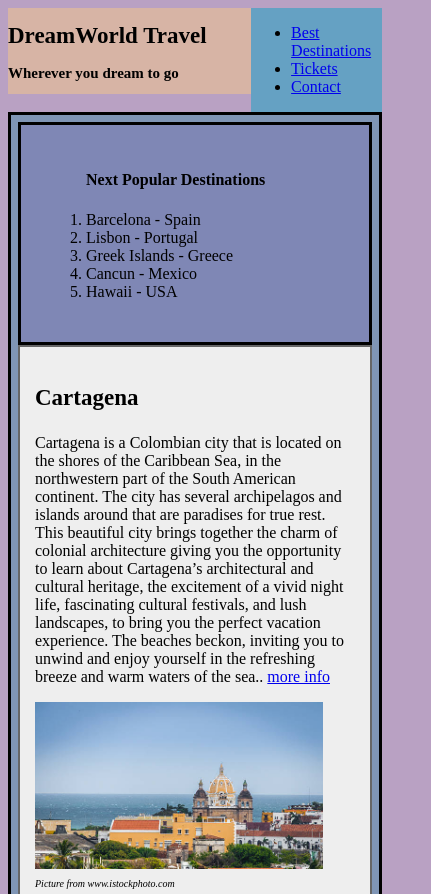
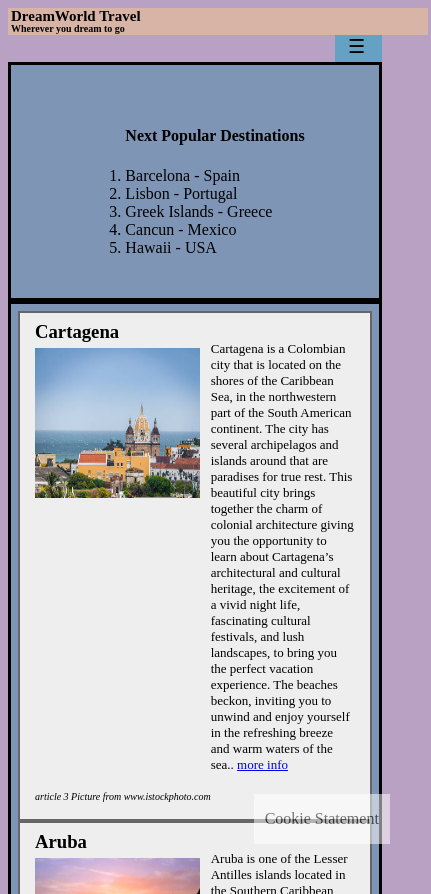
Before and after one commit to Andriguez/577147, a plain HTML site: page index.html in a window 390 px wide. Shown: the top 894 px of the page, 431 px wide, since content can reach past the window. Drawn offline with Linux system fonts and the light colour scheme.

Commit message:
new update
finally was able to figure out the grid and the hamburger menu for the mobile version.

```diff
--- a/index.html
+++ b/index.html
@@ -3,28 +3,32 @@
 <head>
 <meta charset="utf-8" />
 <title> DreamWorld Travel &#45; Home</title>
-<link rel="stylesheet" href="index_style.css" />
+<link rel="stylesheet" href="style.css" />
 </head>
 <body>
-<header class="banner">
+<header>
+<section class="banner">
 <img class="logo" id="pc" src="company-logo.png"/>
 <h1>DreamWorld Travel</h1>
 <h2>Wherever you dream to go</h2>
-</header>
-<nav>
-<ul>
+</section>
+<nav class="menu">
+<input type="checkbox" id="menu_icon">
+<label for="menu_icon">&#9776;</label>
+<ul id="items">
 <li><a href="bestdestinations.html">Best Destinations</a></li>
 <li><a href="tickets.html">Tickets</a></li>
 <li><a href="contact.html">Contact</a></li>
 </ul>
 </nav>
+</header>
 <video id="pc">
 <source src="travel-promotion-video.mp4" type="video/mp4">
 <source src="travel-promotion-video.ogg" type="video/ogg">
 </video>
 <main>
-<section id="grid-container">
-<article id="article1">
+<section id="grid-container" class="index">
+<article id="index" class="article1">
 <header>
 <h1>Gran Canaria</h1>
 </header>
@@ -34,10 +38,10 @@
 <img src="gran-canaria-stock.jpg" />
 </a>
 <footer>
-<label>Picture from www.istockphoto.com</label>
+<label>article 1 Picture from www.istockphoto.com</label>
 </footer>
 </article>
-<article id="article2">
+<article id="index" class="article2">
 <header>
 <h1>Aruba</h1>
 </header>
@@ -47,10 +51,10 @@
 <img src="aruba-stock.jpg" />
 </a>
 <footer>
-<label>Picture from www.istockphoto.com</label>
+<label>article 2 Picture from www.istockphoto.com</label>
 </footer>
 </article>
-<article id="article3">
+<article id="index" class="article3">
 <header>
 <h1>Cartagena</h1>
 </header>
@@ -60,11 +64,11 @@
 <img src="cartagena-stock.jpg" />
 </a>
 <footer>
-<label>Picture from www.istockphoto.com</label>
+<label>article 3 Picture from www.istockphoto.com</label>
 </footer>
 </article>
-
-<aside id="list-box">
+</section>
+<aside class="list-box">
 <ol>
 <h4>Next Popular Destinations</h4>
 <li>Barcelona - Spain</li>
@@ -74,7 +78,7 @@
 <li>Hawaii - USA</li>
 </ol>
 </aside>
-</section>
+
 </main>
 <footer id="author_footer"><em>&#169; 2021 Andy Rodriguez</em></footer>
 <section id="cookies"><p>Cookie Statement</p></section>
--- a/style.css
+++ b/style.css
@@ -0,0 +1,312 @@
+@media screen and (min-width: 1220px)
+{
+	body{
+		background-color: #f2b0b5;
+	}
+	.banner{
+	background-color:#d7b4a5;
+}
+	.logo{
+	width: 50px;
+	height: 50px;
+	float: left;
+}
+
+	nav{
+	background-color: #65a1c3;
+	width: 100%;
+}
+#hamitems
+{
+	display: flex;
+	flex-grow: 1;
+	flex-basis: 0;
+}
+#hamnav label, #hamburguer
+{
+	display: none;
+}
+	video{
+		width: 1000px;
+		height: 200px;
+	}
+	a{
+	color: #d7b4a5;
+}
+
+}
+@media screen and (min-width: 550px) and (max-width: 1219px)
+{
+	body{
+		background-color: #b9e5b5;
+
+	}
+	.banner{
+	background-color:#d7b4a5;
+}
+		.logo{
+	width: 50px;
+	height: 50px;
+	float: left;
+}
+
+
+}
+@media screen and (max-width: 549px)
+{
+	body
+	{
+		background-color: #b9a1c3;
+	}
+	.banner
+	{
+	background-color:#d7b4a5;
+	width: 420px;
+	height: 27px;
+	float: left;
+	}
+	.banner h2
+	{
+		font-size: 10px;
+		padding-bottom: 1px;
+		flex: display;
+		position: relative;
+		bottom: 27px;
+		left: 3px;
+	}
+	.banner h1
+	{
+		font-size: 15px;
+		flex: display;
+		position: relative;
+		bottom: 12px;
+		left: 3px;
+	}
+	.menu
+	{
+		background-color: #65a1c3;
+		float: right;
+		width: 47px;
+		height: 27px;
+	}
+	.menu input
+	{
+	display: none;
+	}
+
+	#items li
+	{
+		list-style-type: none;
+		font-size: 15px;
+		box-sizing: border-box;
+		width: auto;
+		border: 1px solid;
+		background-color: #65a1c3;;
+	}
+
+	.menu label
+	{
+	flex: display;
+	position: relative;
+	left: 13px;
+	font-size: 1.2em;
+	}
+	#items { display: none;}
+
+	#menu_icon:checked ~ #items
+	{
+		display: block;
+		position: absolute ;
+		z-index: 0;
+		top: 19px;
+		right: 9px;
+	}
+
+	#pc{display: none;}
+
+	main
+	{
+		clear: both;
+		display: flex;
+		flex-wrap: wrap;
+	}
+	img
+	{
+		width: 165px;
+		height: 150px;
+	}
+	article label
+	{
+		font-style: italic;
+		font-size: 10px;
+	}
+	#grid-container.index{
+		background-color: #7f95b5;
+		border: solid 3px;
+		padding: 7px;
+		order:2;
+		display: flex;
+		flex-wrap: wrap;
+	}
+
+	#grid-container.index > article
+	{
+		background-color: #EEE;
+		border: solid 2px #666;
+		text-align: center-left;
+		padding: 15px;
+	}
+	#index.article1
+	{
+		flex-basis: 100%;
+		order:3;
+		display: grid;
+		grid-template-areas:
+		'header article'
+		'photo article';
+		grid-template-rows:20px;
+
+	}
+	#index.article1 img
+	{
+		grid-area: photo;
+	}
+	#index.article1 p
+	{
+		font-size: 13px;
+		grid-area: article;
+
+	}
+	#index.article1 header
+	{
+		grid-area: header;
+		position: relative;
+		bottom: 25px;
+	}
+#index.article2
+	{
+		flex-basis: 100%;
+		order:2;
+		display: grid;
+		grid-template-areas:
+		'header article'
+		'photo article';
+		grid-template-rows:20px;
+
+	}
+	#index.article2 img
+	{
+		grid-area: photo;
+	}
+	#index.article2 p
+	{
+		font-size: 13px;
+		grid-area: article;
+
+	}
+	#index.article2 header
+	{
+		grid-area: header;
+		position: relative;
+		bottom: 25px;
+	}
+	#index.article3
+	{
+		flex-basis: 100%;
+		order:1;
+		display: grid;
+		grid-template-areas:
+		'header article'
+		'photo article';
+		grid-template-rows:20px;
+
+	}
+	#index.article3 img
+	{
+		grid-area: photo;
+	}
+	#index.article3 p
+	{
+		font-size: 13px;
+		grid-area: article;
+
+	}
+	#index.article3 header
+	{
+		grid-area: header;
+		position: relative;
+		bottom: 25px;
+	}
+	#grid-container.bestdestinations{
+		background-color: #7f95b5;
+		border: solid 3px;
+		padding: 7px;
+		display: flex;
+		flex-wrap: wrap;
+	}
+	#grid-container.bestdestinations > article
+	{
+		background-color: #EEE;
+		border: solid 2px #666;
+		text-align: center-left;
+		padding: 15px;
+	}
+	#bestdestinations.article1
+	{
+		flex-basis: 100%;
+		order:4;
+	}
+		#bestdestinations.article2
+	{
+		flex-basis: 100%;
+		order:3;
+	}
+		#bestdestinations.article3
+	{
+		flex-basis: 100%;
+		order:2;
+	}
+		#bestdestinations.article4
+	{
+		display: none;
+	}
+		#bestdestinations.article5
+	{
+		flex-basis: 100%;
+		order:1;
+	}
+		#bestdestinations.article6
+	{
+		display: none;
+	}
+		.list-box
+	{
+		order: 1;
+		display:flex;
+		background-color: #7f95b5;
+		border: solid 3px;
+		padding: 25px;
+		width: 100%;
+		height: auto;
+		justify-content: center;
+	}
+	#author_footer
+	{
+		background-color: #d7b4a5;
+		width: 100%;
+		float: left;
+		height: 50px;
+	}
+	#cookies
+	{
+		display: flex;
+		background-color:#FFF;
+		width: 35%;
+		opacity: 50%;
+		justify-content: center;
+		position: fixed;
+		bottom: 0;
+		right: 0;
+
+	}
+}
--- /dev/null
+++ b/style3.css
@@ -0,0 +1,177 @@
+@media screen and (min-width: 1220px)
+{
+body{
+		background-color: #f2b0b5;
+	}
+	.banner{
+	background-color:#d7b4a5;
+}
+	.logo{
+	width: 50px;
+	height: 50px;
+	float: left;
+}
+	nav{
+	background-color: #65a1c3;
+
+}
+	video{
+		width: 1000px;
+		height: 200px;
+	}
+	a{
+	color: #d7b4a5;
+}
+}
+@media screen and (min-width: 550px) and (max-width: 1219px)
+{
+	body{
+		background-color: #b9e5b5;
+
+	}
+	.banner{
+	background-color:#d7b4a5;
+
+}
+		.logo{
+	width: 50px;
+	height: 50px;
+	float: left;
+}
+
+
+}
+@media screen and (max-width: 549px)
+{
+	body{
+		background-color: #b9a1c3;
+
+	}
+	.banner{
+	background-color:#d7b4a5;
+	width: 300px;
+	float: left;
+}
+	.banner h1, h2{padding: 3px;}
+
+	nav{
+		background-color: #65a1c3;
+		justify-content: center;
+		float: right;
+		width: 120px
+		}
+	nav h4
+	{
+		font-size: 112%;
+		padding-left: 30%;
+	}
+	#pc{display: none;}
+
+	}
+	main{clear: both;}
+
+	#grid-container.index{
+		background-color: #7f95b5;
+		border: solid 3px;
+		padding: 7px;
+
+
+	}
+
+	#grid-container.index > article
+	{
+		background-color: #EEE;
+		border: solid 2px #666;
+		text-align: center-left;
+		padding: 15px;
+
+		display: grid;
+		grid-template-columns: auto auto auto 0;
+		grid-gap: 10px;
+	}
+
+	label{font-style: italic;
+	font-size: 10px;}
+
+	#index.article1 header
+	{
+		grid-column:1;
+	}
+	#index.article1 p
+	{
+		grid-column:3;
+	}
+	#index.article1 a
+	{
+		grid-column: 1;
+		width: 2px;
+		height: 5px;
+	}
+	article img{ width: 120px; height: 100px;}
+
+	#grid-container.bestdestinations{
+		background-color: #7f95b5;
+		border: solid 3px;
+		padding: 7px;
+		display: flex;
+		flex-wrap: wrap;
+	}
+	#grid-container.bestdestinations > article
+	{
+		background-color: #EEE;
+		border: solid 2px #666;
+		text-align: center-left;
+		padding: 15px;
+	}
+	#bestdestinations.article1
+	{
+		flex-basis: 100%;
+		order:4;
+	}
+		#bestdestinations.article2
+	{
+		flex-basis: 100%;
+		order:3;
+	}
+		#bestdestinations.article3
+	{
+		flex-basis: 100%;
+		order:2;
+	}
+		#bestdestinations.article4
+	{
+		display: none;
+	}
+		#bestdestinations.article5
+	{
+		flex-basis: 100%;
+		order:1;
+	}
+		#bestdestinations.article6
+	{
+		display: none;
+	}
+		aside
+	{
+		background-color: #7f87b5;
+		border: solid 3px;
+		padding: 25px;
+		width: 100%;
+		align-text: center;
+	}
+	#author_footer
+	{
+		background-color: #d7b4a5;
+		width: 65%;
+		float: left;
+		height: 50px;
+	}
+	#cookies
+	{
+		background-color:#fff;
+		width: 35%;
+		opacity: #fa0 50%;
+		float: right;
+		text-align: center;
+	}
+}
```
Also changed, not shown: bestdestinations.html (+26 -18 lines), contact.html (+9 -5 lines), tickets.html (+9 -5 lines).
